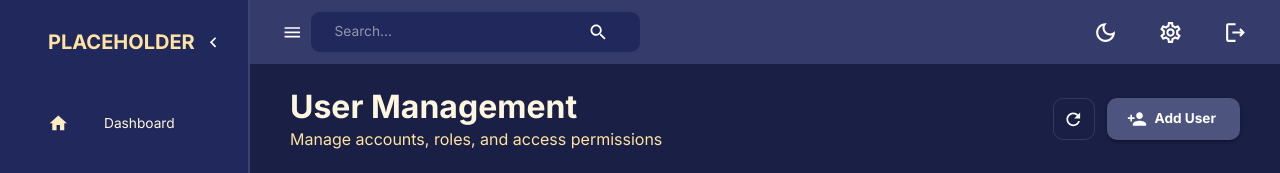
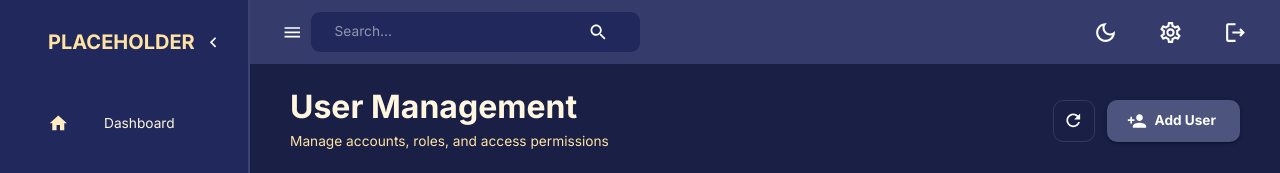
Before and after one commit to LukaOsiashvili/Fullstack_Dashboard, a React (Create React App) app in the folder client/: page /users in a window 1280 px wide. Shown: the top 173 px of the page. Built offline with nearby package versions, Linux system fonts and the light colour scheme; no server answers; sample sign-in values are in the browser's storage.

Commit message:
Minor Change

```diff
--- a/client/src/components/Header.jsx
+++ b/client/src/components/Header.jsx
@@ -16,7 +16,7 @@ const Header = ({title, subtitle}) => {
                 {title}
             </Typography>
             <Typography
-                variant="h5"
+                variant="subtitle1"
                 color={theme.palette.secondary[300]}
             >
                 {subtitle}
```
